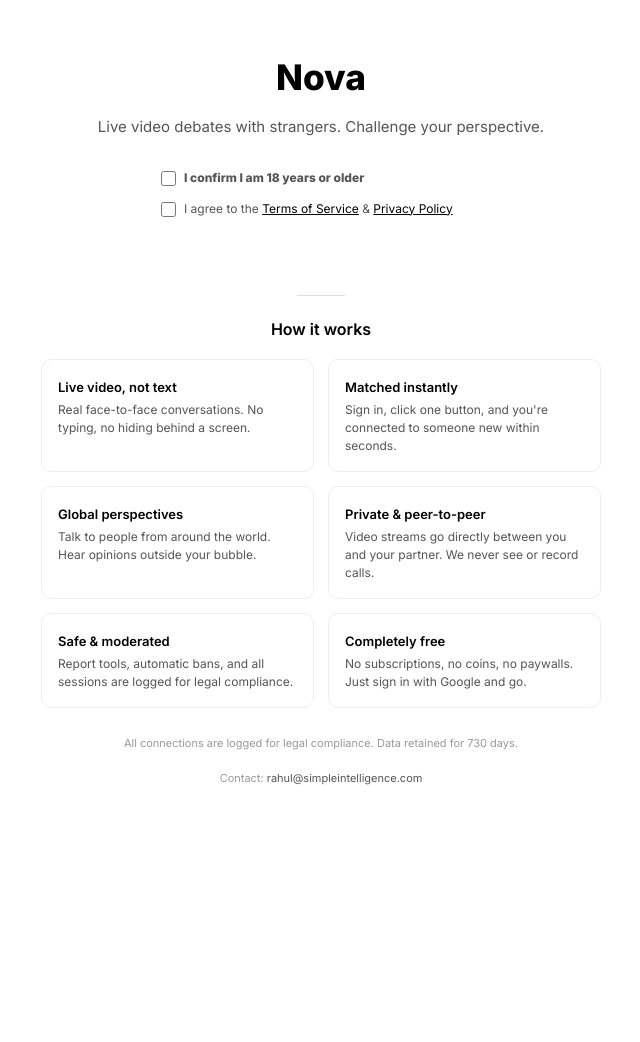
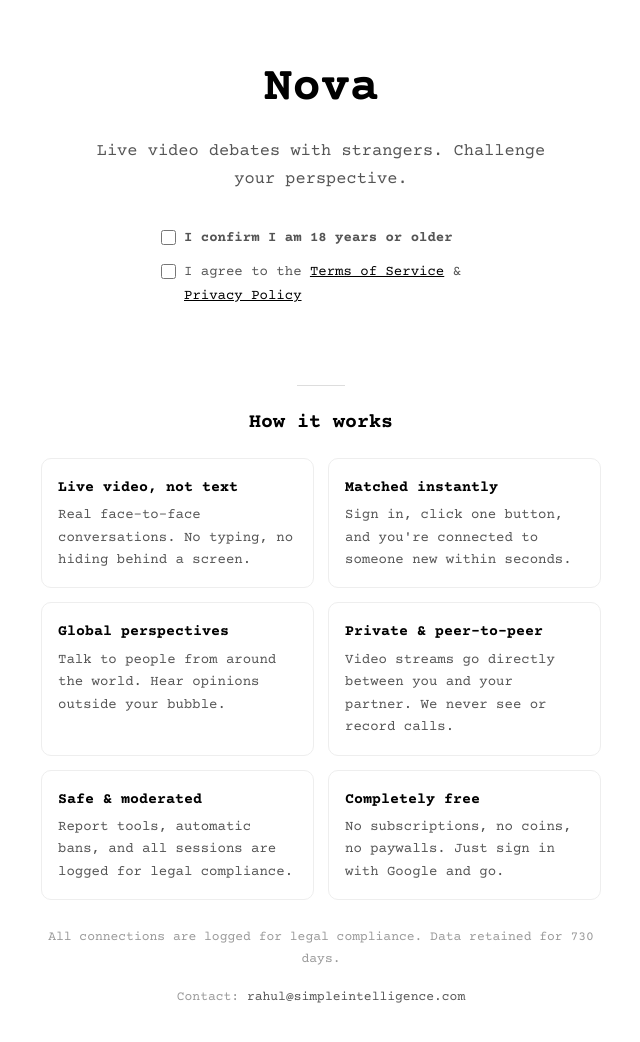
Before and after one commit to simpleintel/nova, a Flask app: page / in a window 1280 px wide. Shown: the top 1042 px of the page, without its empty margins (319-959 px from the left). Run offline with Flask 3, Linux system fonts and the light colour scheme; some libraries are stand-ins or nearby versions.

Commit message:
Larger typewriter font (Courier Prime) across all screens

```diff
--- a/templates/index.html
+++ b/templates/index.html
@@ -8,7 +8,7 @@
 <meta name="keywords" content="debate with strangers, online debate platform, discuss topics with strangers, talk to strangers about ideas, live discussion platform, video debate platform, random discussion chat, debate random people online, public discussion video chat, hear different opinions online, talk to people with different views, philosophy discussion online, global discussion platform, live conversation with strangers, anonymous discussion platform, peer to peer discussion platform, intellectual conversation online, challenge your perspective, real time debate platform, civil debate online, structured online discussions, meet people to debate ideas, global opinion exchange, open discussion video platform">
 <link rel="preconnect" href="https://fonts.googleapis.com">
 <link rel="preconnect" href="https://fonts.gstatic.com" crossorigin>
-<link href="https://fonts.googleapis.com/css2?family=Inter:wght@400;500;600;800&display=swap" rel="stylesheet">
+<link href="https://fonts.googleapis.com/css2?family=Courier+Prime:wght@400;700&display=swap" rel="stylesheet">
 <!-- Google Ads (gtag.js) -->
 <script async src="https://www.googletagmanager.com/gtag/js?id=AW-676753769"></script>
 <script>
@@ -39,42 +39,42 @@ function gtag_report_conversion(url) {
   --br:#ccc;
 }
 html,body{height:100%;overflow:hidden}
-body{font:15px/1.7 'Inter',-apple-system,BlinkMacSystemFont,'Segoe UI',Roboto,sans-serif;background:#fff;color:var(--tx)}
+body{font:17px/1.7 'Courier Prime','Courier New',Courier,monospace;background:#fff;color:var(--tx)}
 
 .s{display:none;height:100%;width:100%;position:relative;overflow-y:auto}.s.on{display:flex}
 
 /* ── Auth (scrollable landing) ── */
 #A{flex-direction:column;align-items:center;background:#fff}
 .hero{width:100%;max-width:520px;padding:48px 20px 32px;text-align:center}
-.hero h1{font-size:2.2rem;font-weight:700;margin-bottom:6px}
-.hero .tag{color:var(--tx2);font-size:15px;margin-bottom:1.8rem}
+.hero h1{font-size:3rem;font-weight:700;margin-bottom:8px}
+.hero .tag{color:var(--tx2);font-size:17px;margin-bottom:2rem}
 .auth-box{max-width:320px;margin:0 auto}
 .g-wrap{margin-bottom:12px;display:flex;justify-content:center}
 .ae{color:#000;font-size:13px;min-height:18px;margin-top:6px;font-weight:600}
-.tos-row{display:flex;align-items:flex-start;gap:8px;margin-top:10px;text-align:left;font-size:12px;color:var(--tx2)}
+.tos-row{display:flex;align-items:flex-start;gap:8px;margin-top:10px;text-align:left;font-size:14px;color:var(--tx2)}
 .tos-row input[type=checkbox]{margin-top:3px;cursor:pointer;flex-shrink:0;width:15px;height:15px}
 .tos-row a{color:var(--tx);text-decoration:underline}
 
 /* features */
 .features{width:100%;max-width:600px;padding:0 20px 48px}
-.features h2{font-size:16px;font-weight:600;text-align:center;margin-bottom:16px;color:var(--tx)}
+.features h2{font-size:20px;font-weight:700;text-align:center;margin-bottom:18px;color:var(--tx)}
 .features-grid{display:grid;grid-template-columns:1fr 1fr;gap:14px}
 .feat{border:1px solid #eee;border-radius:10px;padding:16px;transition:border-color .2s}
 .feat:hover{border-color:#ccc}
-.feat h3{font-size:13px;font-weight:600;margin-bottom:3px}
-.feat p{font-size:12px;color:var(--tx2);line-height:1.5}
+.feat h3{font-size:15px;font-weight:700;margin-bottom:4px}
+.feat p{font-size:14px;color:var(--tx2);line-height:1.6}
 .divider{width:48px;height:1px;background:#ddd;margin:0 auto 20px}
 
-.shield{margin-top:1.4rem;font-size:11px;color:var(--tx3);line-height:1.7;text-align:center}
+.shield{margin-top:1.4rem;font-size:13px;color:var(--tx3);line-height:1.7;text-align:center}
 .shield b{color:var(--tx2)}
-.contact{margin-top:1rem;font-size:11px;color:var(--tx3);text-align:center}
+.contact{margin-top:1rem;font-size:13px;color:var(--tx3);text-align:center}
 .contact a{color:var(--tx2);text-decoration:none}
 .contact a:hover{text-decoration:underline}
 
 /* ── Lobby ── */
 #L{align-items:center;justify-content:center;text-align:center;background:#fff}
-#L h1{font-size:2.2rem;font-weight:700;margin-bottom:4px}
-#L .tag{color:var(--tx2);margin-bottom:1.2rem;font-size:14px}
+#L h1{font-size:3rem;font-weight:700;margin-bottom:6px}
+#L .tag{color:var(--tx2);margin-bottom:1.2rem;font-size:16px}
 .ob{display:inline-flex;align-items:center;gap:7px;border:1px solid var(--br);border-radius:99px;padding:5px 14px;font-size:13px;color:var(--tx);margin-bottom:1.2rem;font-weight:500}
 .ob .d{width:7px;height:7px;border-radius:50%;background:#000;animation:pulse-dot 2s infinite}
 @keyframes pulse-dot{0%,100%{opacity:1}50%{opacity:.3}}
@@ -82,12 +82,12 @@ body{font:15px/1.7 'Inter',-apple-system,BlinkMacSystemFont,'Segoe UI',Roboto,sa
 .ub img{width:26px;height:26px;border-radius:50%;border:1px solid var(--br)}
 .ub strong{color:var(--tx)}
 
-.b{font:inherit;font-weight:600;font-size:14px;border:none;border-radius:8px;cursor:pointer;padding:8px 18px;display:inline-flex;align-items:center;gap:6px;transition:all .15s}
-.bp{background:#000;color:#fff;font-size:15px;padding:14px 36px;border-radius:10px}
+.b{font:inherit;font-weight:700;font-size:16px;border:none;border-radius:8px;cursor:pointer;padding:10px 20px;display:inline-flex;align-items:center;gap:6px;transition:all .15s}
+.bp{background:#000;color:#fff;font-size:18px;padding:16px 40px;border-radius:10px}
 .bp:hover{background:#222}
-.bl{background:#fff;color:var(--tx2);font-size:12px;padding:5px 10px;border:1px solid var(--br);border-radius:6px;cursor:pointer}
+.bl{background:#fff;color:var(--tx2);font-size:14px;padding:6px 12px;border:1px solid var(--br);border-radius:6px;cursor:pointer}
 .bl:hover{background:#f5f5f5;color:var(--tx)}
-.sub{margin-top:.8rem;font-size:12px;color:var(--tx3)}
+.sub{margin-top:.8rem;font-size:14px;color:var(--tx3)}
 
 /* ── Nickname ── */
 #N{align-items:center;justify-content:center;text-align:center;background:#fff}
@@ -125,7 +125,7 @@ body{font:15px/1.7 'Inter',-apple-system,BlinkMacSystemFont,'Segoe UI',Roboto,sa
 .ad-label{font-size:9px;color:var(--tx3);text-transform:uppercase;letter-spacing:1px;margin-bottom:2px}
 
 @media(max-width:600px){
-  .hero h1,#L h1,#N h1{font-size:1.8rem}
+  .hero h1,#L h1,#N h1{font-size:2.2rem}
   .hero{padding:32px 16px 20px}
   .auth-box{max-width:280px}
   .features-grid{grid-template-columns:1fr}
@@ -134,7 +134,7 @@ body{font:15px/1.7 'Inter',-apple-system,BlinkMacSystemFont,'Segoe UI',Roboto,sa
   .ctrl-btn svg{width:18px;height:18px}
   .controls{gap:10px;padding:12px}
   .ad-slot{max-width:320px}
-  .bp{padding:12px 28px;font-size:14px}
+  .bp{padding:14px 32px;font-size:16px}
 }
 </style>
 </head>
@@ -209,8 +209,8 @@ body{font:15px/1.7 'Inter',-apple-system,BlinkMacSystemFont,'Segoe UI',Roboto,sa
 <!-- ═══ Nickname Prompt ═══ -->
 <div id="N" class="s">
   <div style="max-width:360px;width:90%;margin:auto;text-align:center;padding:60px 0">
-    <h1 style="font-size:2.2rem;font-weight:700;margin-bottom:4px">Nova</h1>
-    <p style="color:var(--tx2);margin-bottom:1.4rem;font-size:14px">Choose a nickname</p>
+    <h1 style="font-size:3rem;font-weight:700;margin-bottom:6px">Nova</h1>
+    <p style="color:var(--tx2);margin-bottom:1.4rem;font-size:16px">Choose a nickname</p>
     <div class="auth-box">
       <p style="font-size:13px;color:var(--tx2);margin-bottom:1rem">This is how others will see you in discussions</p>
       <input type="text" id="nick-in" maxlength="20" placeholder="Enter nickname (2-20 chars)" class="nick-input">
@@ -223,7 +223,7 @@ body{font:15px/1.7 'Inter',-apple-system,BlinkMacSystemFont,'Segoe UI',Roboto,sa
 <!-- ═══ Lobby ═══ -->
 <div id="L" class="s">
   <div style="max-width:400px;width:90%;margin:auto;text-align:center;padding:60px 0">
-    <h1 style="font-size:2.2rem;font-weight:700;margin-bottom:4px">Nova</h1>
+    <h1 style="font-size:3rem;font-weight:700;margin-bottom:6px">Nova</h1>
     <p class="tag">Real-time video debates with strangers</p>
     <div class="ub">
       <img id="uavatar" src="" alt="" style="display:none">
```
